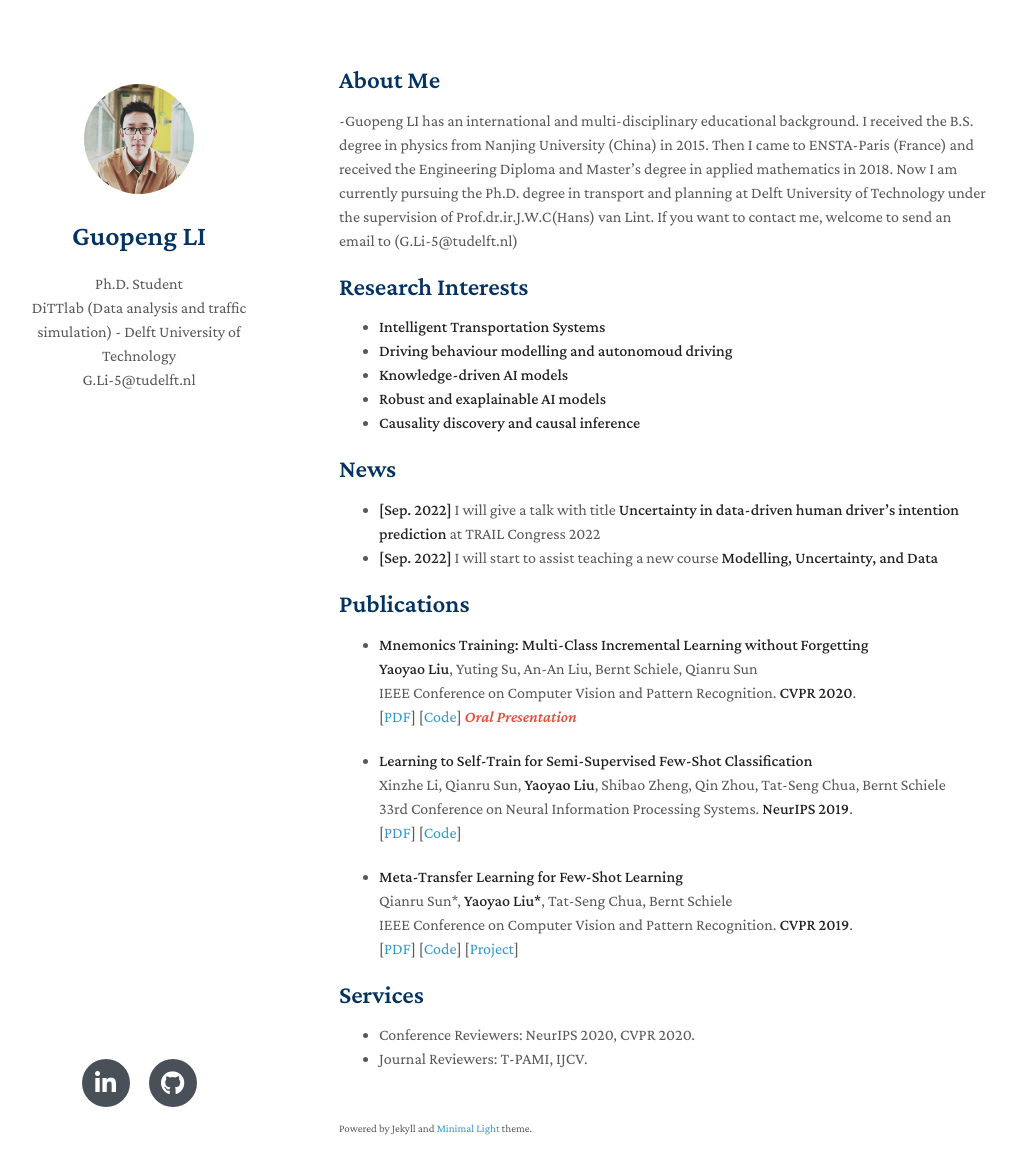
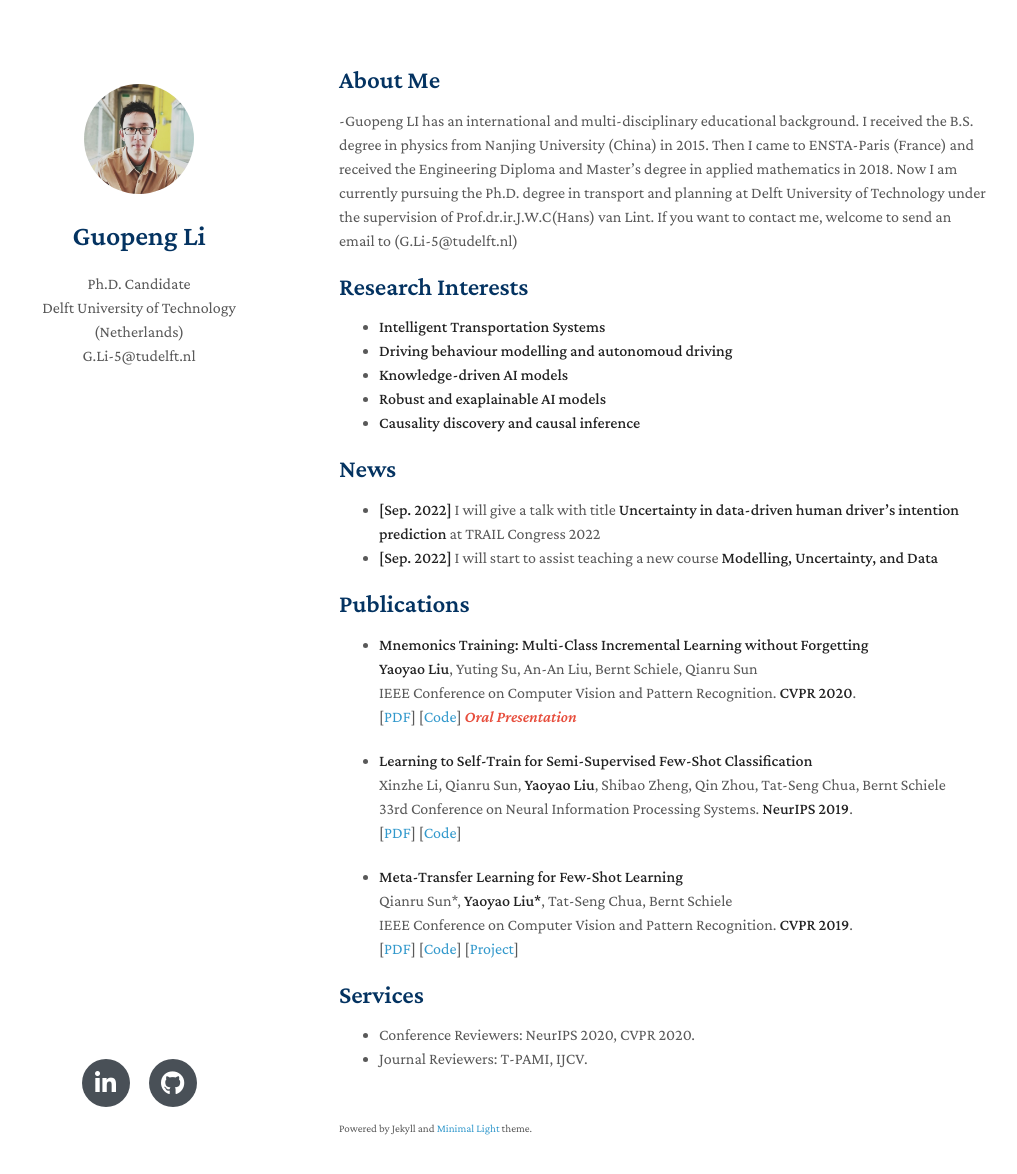
Before and after one commit to RomainLITUD/romainlitud.github.io, a Jekyll site: the page built from index.md, in a window 1280 px wide and 1209 px high. Shown: the top 1174 px of the window, without its empty margins (131-1148 px from the left). Built offline with Jekyll 4.4.1, drawn with Linux system fonts in a browser that asks for light colours; nearby versions of some CDN libraries; a style sheet for code colours, icons or effects is not loaded; our own code applies the rules of GitHub Pages for plain Markdown files; part of the change alters nothing that is shown.

Commit message:
Update _config.yml

```diff
--- a/_config.yml
+++ b/_config.yml
@@ -1,33 +1,16 @@
-# Basic Information
-title: Guopeng LI
-position: Ph.D. Student
-affiliation: DiTTlab (Data analysis and traffic simulation) - Delft University of Technology
+title: Guopeng Li
+position: Ph.D. Candidate
+affiliation: Delft University of Technology (Netherlands)
 email: G.Li-5@tudelft.nl
-
-# Search Engine Optimization (SEO)
-# The following information is used to improve the website traffic from search engines, e.g., Google.
 keywords: minimal academic
-description: Welcome to Guopeng's page!
-canonical: https://minimal-light.yyliu.net/
-
-# Links
-# If you don't need one of them, you may delete the corresponding line.
-# google_scholar: https://scholar.google.com/
 github_link: https://github.com/RomainLITUD
 linkedin: https://www.linkedin.com/in/guopeng-li-120b02172/
-
-# Images (e.g., your profile picture and your website's favicon)
-# "favicon" and "favicon_dark" are used for the light and dark modes, respectively.
 avatar: ./assets/img/photo.png
+google_analytics: UA-111540567-4
 favicon: ./assets/img/favicon.png
 favicon_dark: ./assets/img/favicon-dark.png
-
-# Google Analytics ID
-# Please remove this if you don't use Google Analytics
-google_analytics: UA-111540567-4
-
-# Use this project as a remote theme for GitHub Pages
-# See the guide here: https://docs.github.com/en/pages/setting-up-a-github-pages-site-with-jekyll/adding-a-theme-to-your-github-pages-site-using-jekyll
+description: Update Oct. 2022.
+canonical: https://minimal-light.yyliu.net/
 remote_theme: yaoyao-liu/minimal-light
 
 # The following files will be removed from the generated website.
```
